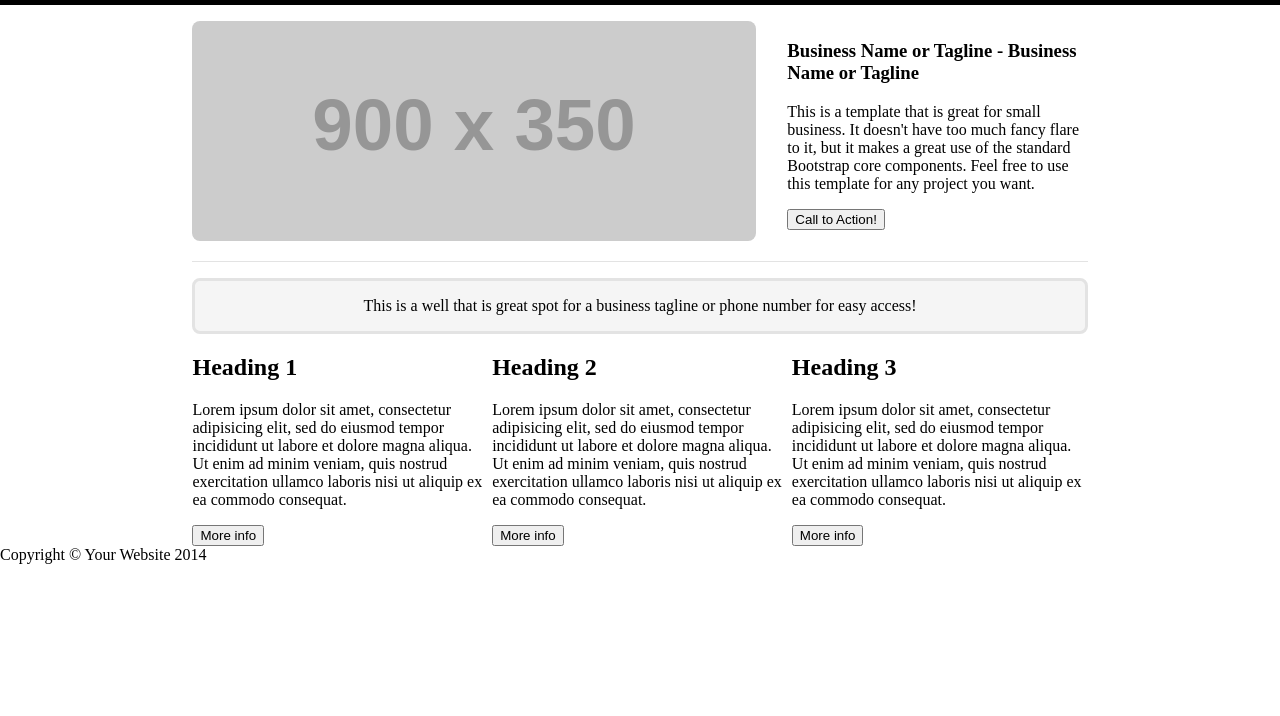
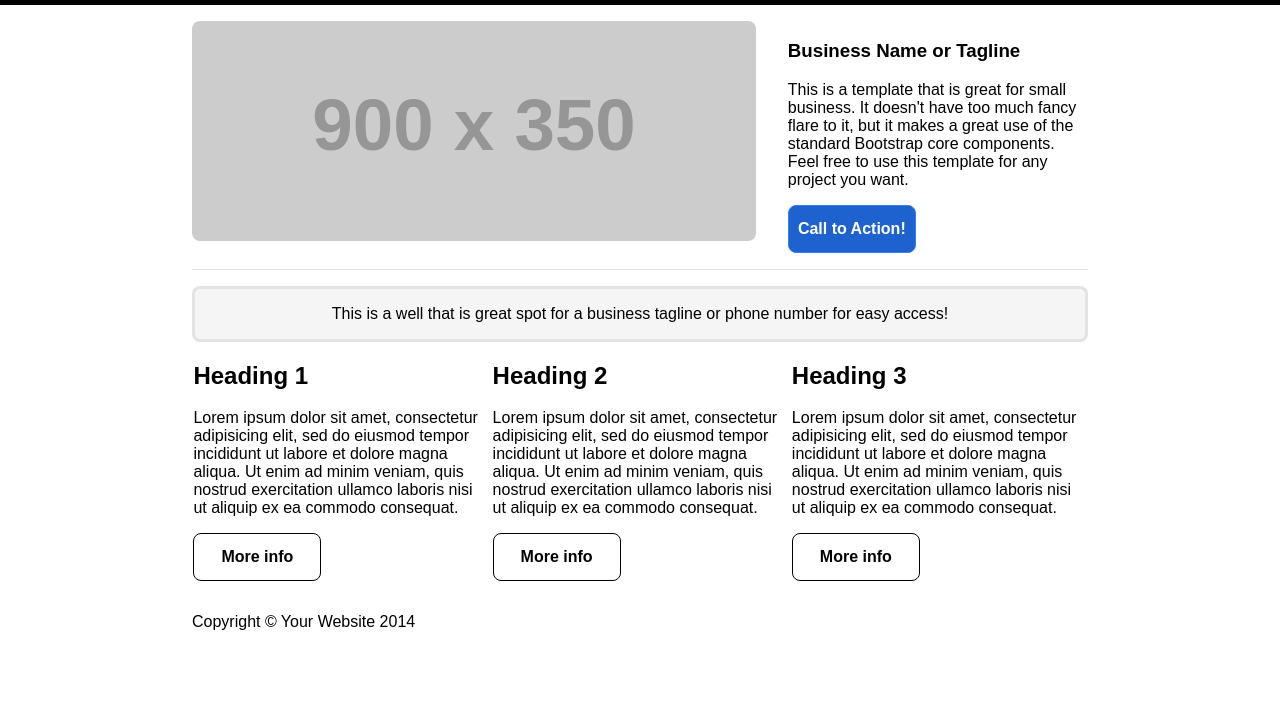
Before and after one commit to sveyres/gabari1, a plain HTML site: page index.html in a window 1280 px wide. Shown: the part 84-800 px from the top of the page. Drawn offline with Linux system fonts and the light colour scheme; placeholder pictures from the web are drawn by us.

Commit message:
style button & font

```diff
--- a/CSS/style.css
+++ b/CSS/style.css
@@ -1,4 +1,5 @@
 body{
+    font-family: Arial;
     margin: 0;
 }
 header{
@@ -9,7 +10,6 @@ main {
     margin: 0 auto;
     text-align: center;
 }
-
 
 nav {
     padding: 0.1em;
@@ -27,21 +27,53 @@ nav ul {
 }
 nav a {
     text-decoration: none;
-    color: #e3e3e3;
+    color: #f5f5f5;
 }
 
-section {
-    text-align: left;
+#top {
     padding: 1em 0;
     margin-bottom: 1em;
     border-bottom: thin solid #e3e3e3;
+    text-align: left;
 }
 
+#call{
+    background-color:#1e62d0;
+    border-radius: 0.5em;
+    border:0.1em solid #337fed;
+    display:inline-block;
+    color:#ffffff;
+    font-family:Arial;
+    font-size:1em;
+    font-weight:bold;
+    font-style:normal;
+    height:3em;
+    line-height:1em;
+    width:8em;
+    text-decoration:none;
+    text-align:center;
+}
+article button {
+    background-color:#ffffff;
+    border-radius: 0.5em;
+    border:0.1em solid #000000;
+    display:inline-block;
+    font-family:Arial;
+    font-size:1em;
+    font-weight:bold;
+    font-style:normal;
+    height:3em;
+    line-height:1em;
+    width:8em;
+    text-decoration:none;
+    text-align:center;
+
+}
 article {
     display: inline-block;
     text-align: left;
     vertical-align: top;
-    width: 33%;
+    width: 32.9%;
 }
 
 #centraldiv {
@@ -59,3 +91,8 @@ article {
     margin-right: 3%;
     border-radius: 0.5em;
 }
+footer{
+    width: 70%;
+    padding: 2em 0;
+    margin: auto;
+}
--- a/index.html
+++ b/index.html
@@ -17,15 +17,15 @@
             </nav>
         </header>
         <main>
-            <section>
+            <section id="top">
                 <img src="http://placehold.it/900x350" id='image'/>
                 <article>
                     <div>
-                        <h1>Business Name or Tagline - Business Name or Tagline</h1>
+                        <h1>Business Name or Tagline</h1>
                         <p>
                             This is a template that is great for small business. It doesn't have too much fancy flare to it, but it makes a great use of the standard Bootstrap core components. Feel free to use this template for any project you want.
                         </p>
-                        <button type="button" name="button">Call to Action!</button>
+                        <button id="call" type="button" name="button">Call to Action!</button>
                     </div>
                 </article>
             </section>
@@ -33,6 +33,7 @@
             <div id="centraldiv">
                 This is a well that is great spot for a business tagline or phone number for easy access!
             </div>
+            <section>
                 <article>
                     <h2>Heading 1</h2>
                     <p>
@@ -40,6 +41,7 @@
                     </p>
                     <button type="button" name="button">More info</button>
                 </article>
+
 
                 <article>
                     <h2>Heading 2</h2>
@@ -56,6 +58,7 @@
                     </p>
                     <button type="button" name="button">More info</button>
                 </article>
+            </section>
         </main>
         <footer>
             Copyright © Your Website 2014
```
Lines whose indentation alone changed are shown as unchanged.
